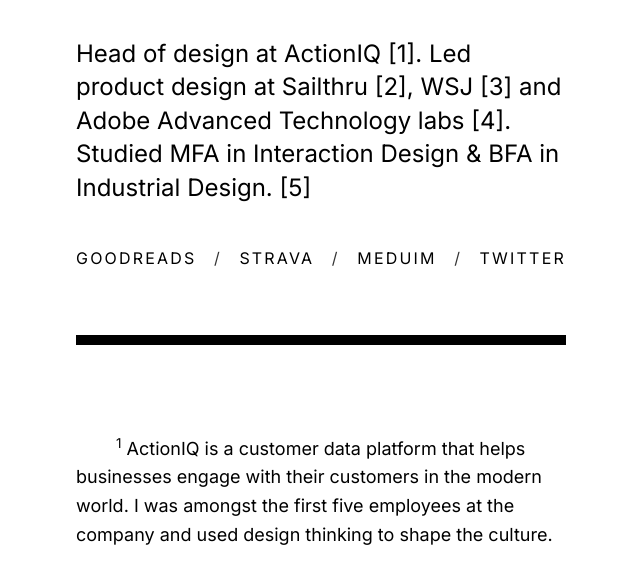
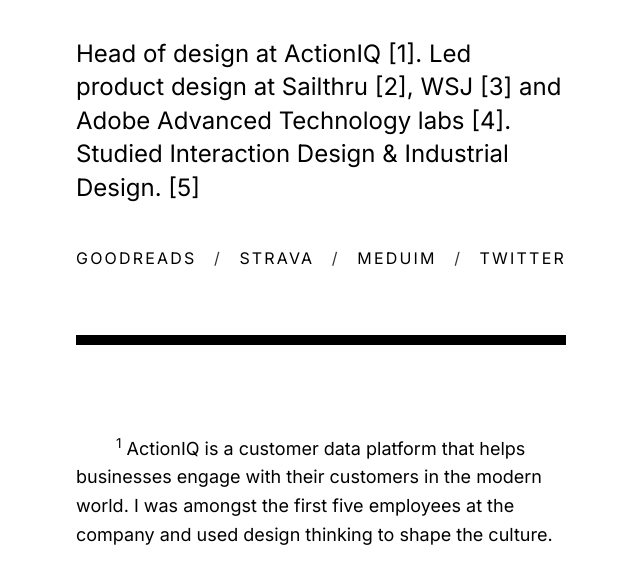
Before and after one commit to sepans/raschin, a Gatsby site: page / in a window 1280 px wide. Shown: the part 163-750 px from the top of the page, without its empty margins (4-644 px from the left). Built offline with nearby package versions, Linux system fonts and the light colour scheme; Gatsby itself is replaced by a stand-in of ours.

Commit message:
update desciption

```diff
--- a/src/pages/index.tsx
+++ b/src/pages/index.tsx
@@ -9,7 +9,7 @@
     <SEO title="Home" />
     <Title>Raschin Fatemi</Title>
     <Description>
-    Head of design at ActionIQ <FootnoteLink href="#1">[1]</FootnoteLink>. Led product design at Sailthru <FootnoteLink href="#2">[2]</FootnoteLink>, WSJ <FootnoteLink href="#3">[3]</FootnoteLink> and Adobe Advanced Technology labs <FootnoteLink href="#4">[4]</FootnoteLink>. Studied MFA in Interaction Design & BFA in Industrial Design. <FootnoteLink href="#5">[5]</FootnoteLink>
+    Head of design at ActionIQ <FootnoteLink href="#1">[1]</FootnoteLink>. Led product design at Sailthru <FootnoteLink href="#2">[2]</FootnoteLink>, WSJ <FootnoteLink href="#3">[3]</FootnoteLink> and Adobe Advanced Technology labs <FootnoteLink href="#4">[4]</FootnoteLink>. Studied Interaction Design & Industrial Design. <FootnoteLink href="#5">[5]</FootnoteLink>
     </Description>
     <Menu>
       <MenuLink href="https://www.goodreads.com/review/list/1475247?print=true&ref=nav_mybooks" target="_black">
```
